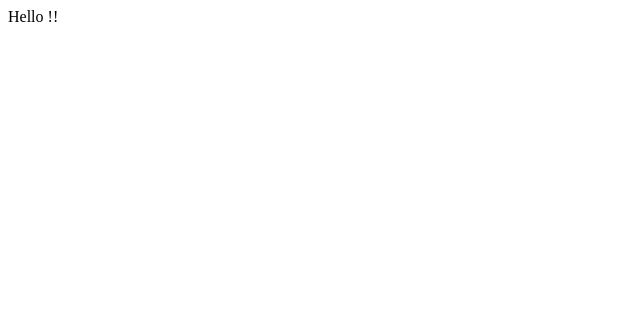
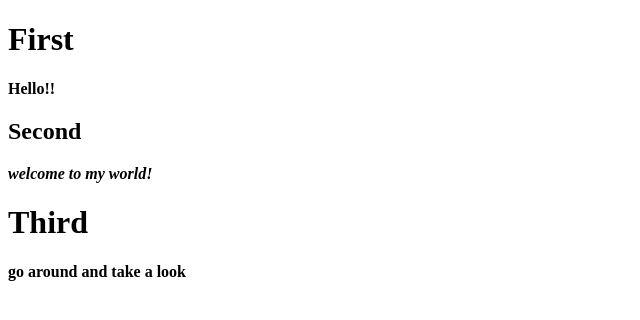
Before and after one commit to ecajisaca80/lab-12-html, a plain HTML site: page index.html in a window 1280 px wide. Shown: the whole page, without its empty margins (0-640 px from the left). Drawn offline with Linux system fonts and the light colour scheme.

Commit message:
second draft

```diff
--- a/index.html
+++ b/index.html
@@ -4,6 +4,14 @@
 <title>welcome</title>
 </head>
 <body>
-Hello !!
+
+<h1>First</h1>
+<p><strong>Hello!!</strong><strong><p>
+
+<h2>Second</h2>
+<p><em>welcome to my world!</em></p>
+
+<h1>Third</h1>
+<p>go around and take a look</p>
 </body>
 </html>
```
